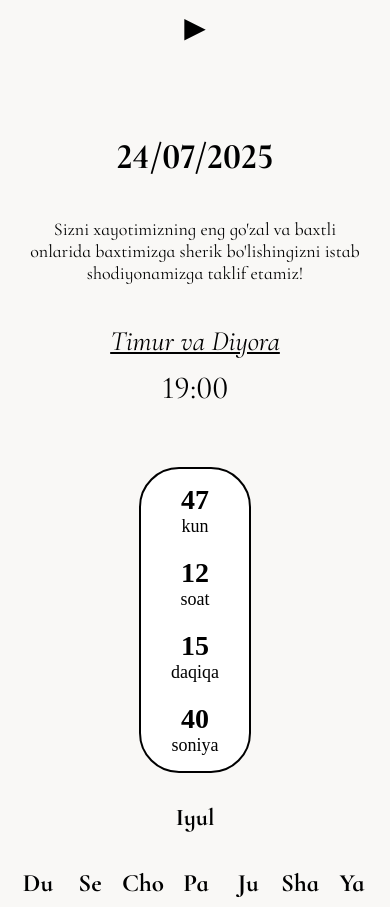
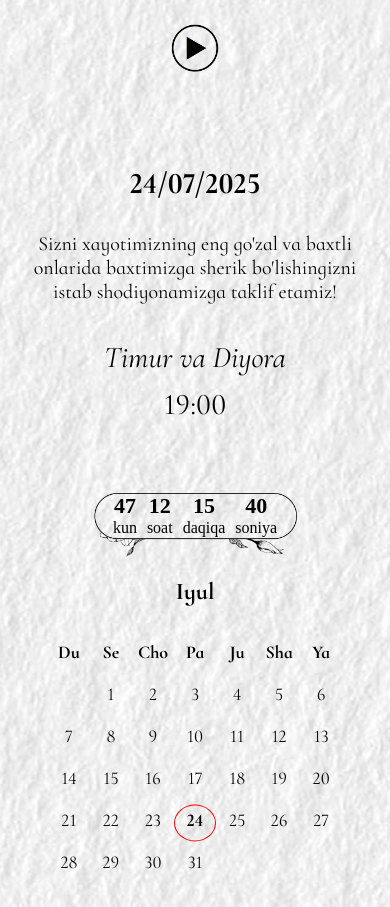
Before and after one commit to bekhzodrasulov/timurvsdiyora, a plain HTML site: page index.html in a window 390 px wide. Shown: the part 620-1527 px from the top of the page. Drawn offline with Linux system fonts and the light colour scheme.

Commit message:
size cahnges

```diff
--- a/index.html
+++ b/index.html
@@ -8,7 +8,7 @@
     <link rel="preconnect" href="https://fonts.googleapis.com" />
     <link rel="preconnect" href="https://fonts.gstatic.com" crossorigin />
     <link
-      href="https://fonts.googleapis.com/css2?family=Cormorant+Infant:ital,wght@0,300..700;1,300..700&family=Great+Vibes&display=swap"
+      href="https://fonts.googleapis.com/css2?family=Cormorant+Infant:ital,wght@0,300..700;1,300..700"
       rel="stylesheet"
     />
     <link
@@ -35,7 +35,12 @@
         />
         <path d="M26 54c-6-2-8-8-6-14 2-6 6-6 10-8s8-6 6-10-6-4-10-4" />
       </svg>
-      <h1 calssName="fristWords"><span>T</span>&<span>D</span></h1>
+      <h1 calssName="fristWords">
+        <span>T</span
+        ><img style="height: 30px" src="images/vs.png" alt="and" /><span
+          >D</span
+        >
+      </h1>
       <svg
         class="rose rose-bottom fade-in"
         xmlns="http://www.w3.org/2000/svg"
@@ -53,8 +58,15 @@
 
     <div class="date-section fade-in">
       <div class="music-control">
-        <button id="playButton">▶</button>
-        <audio id="bgMusic" src="music.mp3"></audio>
+        <button id="playButton">
+          <img
+            style="height: 50px"
+            id="playIcon"
+            src="images/play.png"
+            alt="Play"
+          />
+        </button>
+        <audio id="bgMusic" src="music.m4a"></audio>
       </div>
     </div>
 
@@ -163,10 +175,12 @@
         <path d="M40 4c2 6-2 10-6 12s-6 2-8 6-2 10 4 12 10 0 12 4 0 10-6 14" />
         <path d="M48 52c-4-4-8-6-12-6s-10 2-12-2 2-10 6-12" />
       </svg>
-      <h1>Restoran</h1>
-      <h3>Farovon</h3>
+      <h4>Restoran</h4>
+      <h1>Farovon</h1>
       <div class="location-icon-box">
-        <i class="fas fa-map-marker-alt"></i>
+        <a href="https://yandex.ru/maps/-/CHGIF8Oa"
+          ><img style="height: 130px" src="images/location.png" alt="location"
+        /></a>
         <a
           href="https://yandex.ru/maps/-/CHGIF8Oa"
           target="_blank"
@@ -178,7 +192,7 @@
       <p><strong> Biz sizni 24 iyul soat 19:00da kutamiz </strong></p>
     </div>
 
-    <div class="footer fade-in">Hurmat bilan, Qurbonovlar oilasi</div>
+    <div className="footer fade-in">Hurmat bilan, Qurbonovlar oilasi</div>
 
     <script src="script.js"></script>
   </body>
--- a/script.js
+++ b/script.js
@@ -1,13 +1,16 @@
 const playButton = document.getElementById("playButton");
+const playIcon = document.getElementById("playIcon");
 const bgMusic = document.getElementById("bgMusic");
 
 playButton.addEventListener("click", () => {
   if (bgMusic.paused) {
     bgMusic.play();
-    playButton.textContent = "⏸"; // Pause icon
+    playIcon.src = "images/pouse.png";
+    playIcon.alt = "Pause";
   } else {
     bgMusic.pause();
-    playButton.textContent = "▶"; // Play icon
+    playIcon.src = "images/play.png";
+    playIcon.alt = "Play";
   }
 });
 
--- a/style.css
+++ b/style.css
@@ -1,18 +1,10 @@
 body {
   margin: 0;
   font-family: "Cormorant Infant", serif;
-  background: #f9f8f6;
-  color: #000;
-  text-align: center;
-}
-
-.hero {
-  padding: 50px 20px;
-}
-body {
-  margin: 0;
-  font-family: "Cormorant Infant", serif;
-  background: #f9f8f6;
+  background-image: url("images/wallpaper.jpg");
+  background-size: cover;
+  background-repeat: no-repeat;
+  background-position: center;
   color: #000;
   text-align: center;
 }
@@ -22,8 +14,10 @@ body {
 }
 
 .hero h1 {
-  font-family: "Great Vibes", cursive;
-  font-size: 80px;
+  font-family: "Cormorant Infant", serif;
+  font-size: 120px;
+  font-weight: 700;
+  line-height: 130%;
   margin: 0;
 }
 
@@ -47,10 +41,11 @@ body {
 }
 
 .names {
-  font-size: 28px;
+  font-family: "Cormorant Infant", serif;
+  font-size: 35px;
+  font-weight: 400;
   font-style: italic;
   margin-top: 30px;
-  text-decoration: underline;
 }
 
 .time {
@@ -93,9 +88,9 @@ body {
   padding: 30px 20px;
 }
 
-.location h3 {
+/* .location h1 {
   font-size: 26px;
-}
+} */
 
 .location p {
   font-size: 18px;
@@ -145,13 +140,28 @@ body {
 }
 
 .countdown {
+  position: relative;
   display: flex;
   gap: 20px;
   padding: 15px 30px;
-  border: 2px solid #000;
-  border-radius: 40px;
-  background: #fff;
+  background-color: transparent;
   font-family: "Playfair Display", serif;
+  align-items: center;
+  justify-content: center;
+}
+
+.countdown::before {
+  content: "";
+  position: absolute;
+  top: 10px;
+  left: 0;
+  width: 100%;
+  height: 100%;
+  background-image: url("images/timerounded.png");
+  background-size: contain;
+  background-repeat: no-repeat;
+  background-position: center;
+  z-index: -1;
 }
 
 .countdown div {
@@ -183,24 +193,28 @@ body {
 /* ====== PHONE (до 600px) ====== */
 @media (max-width: 600px) {
   .hero h1 {
-    font-size: 48px;
+    font-family: "Cormorant Infant", serif;
+    font-size: 80px;
+    font-weight: 500;
+    line-height: 130%;
+    margin: 0;
   }
 
   .date-section h2 {
-    font-size: 24px;
+    font-size: 30px;
   }
 
   .text {
-    font-size: 16px;
+    font-size: 20px;
     padding: 5px;
   }
 
   .names {
-    font-size: 22px;
+    font-size: 30px;
   }
 
   .time {
-    font-size: 24px;
+    font-size: 30px;
   }
 
   .calendar table {
@@ -213,12 +227,17 @@ body {
     height: 30px;
   }
 
-  .location h3 {
-    font-size: 20px;
+  .location h4 {
+    font-size: 40px;
+  }
+
+  .location h1 {
+    font-family: "Great Vibes", cursive;
+    font-size: 30px;
   }
 
   .location p {
-    font-size: 16px;
+    font-size: 18px;
   }
 
   .location-icon-box i {
@@ -231,7 +250,6 @@ body {
   }
 
   .countdown {
-    flex-direction: column;
     gap: 10px;
     padding: 10px 20px;
   }
@@ -282,7 +300,8 @@ body {
     height: 35px;
   }
 
-  .location h3 {
+  .location h1 {
+    font-family: "Great Vibes", cursive;
     font-size: 24px;
   }
 
@@ -316,162 +335,3 @@ body {
     font-size: 26px;
   }
 }
-
-.hero h1 {
-  font-family: "Great Vibes", cursive;
-  font-size: 80px;
-  margin: 0;
-}
-
-.hero h1 span {
-  display: block;
-}
-
-.date-section {
-  padding: 20px;
-}
-
-.date-section h2 {
-  font-size: 36px;
-}
-
-.text {
-  font-size: 18px;
-  max-width: 600px;
-  margin: 0 auto;
-  padding: 10px;
-}
-
-.names {
-  font-size: 28px;
-  font-style: italic;
-  margin-top: 30px;
-  text-decoration: underline;
-}
-
-.time {
-  font-size: 32px;
-  margin: 10px 0;
-}
-
-.calendar table {
-  border-collapse: separate;
-  border-spacing: 10px 10px; /* горизонталь, вертикаль */
-  margin: 0 auto;
-  font-size: 25px;
-  text-align: center;
-}
-
-.calendar th,
-.calendar td {
-  width: 40px;
-  height: 40px;
-}
-
-.highlight {
-  position: relative;
-  font-weight: bold;
-}
-
-.highlight::before {
-  content: "";
-  position: absolute;
-  top: 60%;
-  left: 50%;
-  width: 40px;
-  height: 35px;
-  transform: translate(-50%, -50%);
-  border: 1.5px solid red;
-  border-radius: 50%;
-}
-
-.location {
-  padding: 30px 20px;
-}
-
-.location h3 {
-  font-size: 26px;
-}
-
-.location p {
-  font-size: 18px;
-}
-
-.footer {
-  padding: 20px;
-  font-style: italic;
-}
-.music-control {
-  margin-bottom: 20px;
-}
-
-#playButton {
-  font-size: 28px;
-  background: none;
-  border: none;
-  cursor: pointer;
-}
-
-.location-icon-box {
-  display: flex;
-  flex-direction: column;
-  align-items: center;
-  margin: 20px 0;
-}
-
-.location-icon-box i {
-  font-size: 48px;
-  color: #000;
-  margin-bottom: 10px;
-}
-
-.location-label {
-  border: 2px solid #000;
-  padding: 6px 20px;
-  border-radius: 30px;
-  text-decoration: none;
-  color: #000;
-  font-family: "Playfair Display", serif;
-  font-size: 20px;
-}
-.countdown-container {
-  display: flex;
-  justify-content: center;
-  margin: 30px 0;
-}
-
-.countdown {
-  display: flex;
-  gap: 20px;
-  padding: 15px 30px;
-  border: 2px solid #000;
-  border-radius: 40px;
-  background: #fff;
-  font-family: "Playfair Display", serif;
-}
-
-.countdown div {
-  text-align: center;
-}
-
-.countdown span {
-  display: block;
-  font-size: 28px;
-  font-weight: bold;
-}
-
-.countdown p {
-  margin: 0;
-  font-size: 18px;
-}
-
-.fade-in {
-  opacity: 0;
-  transform: translateY(20px);
-  transition: opacity 1s ease, transform 1s ease;
-}
-
-.fade-in.visible {
-  opacity: 1;
-  transform: translateY(0);
-}
```
Also changed, not shown: images/location.png (added), images/play.png (added), images/pouse.png (added), images/rose10.png (added), images/rose11.png (added), images/rose12.png (added), images/rose13.png (added), images/rose14.png (added), images/rose3.png (added), images/rose5.png (added), images/timerounded.png (added), images/underline.png (added), images/vs.png (added), images/wallpaper.jpg (added), 1 other file.
